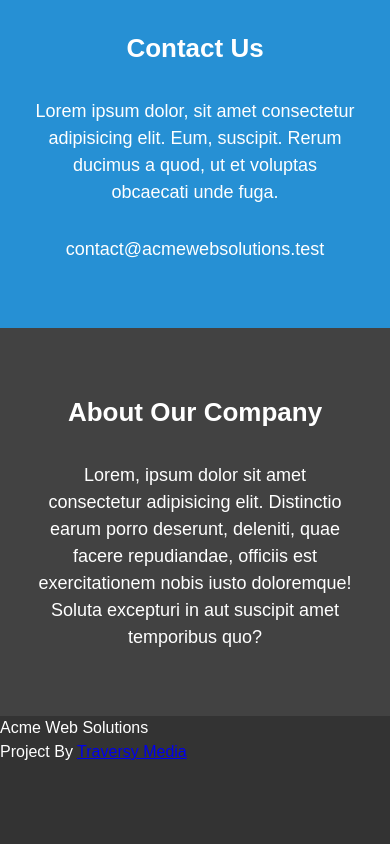
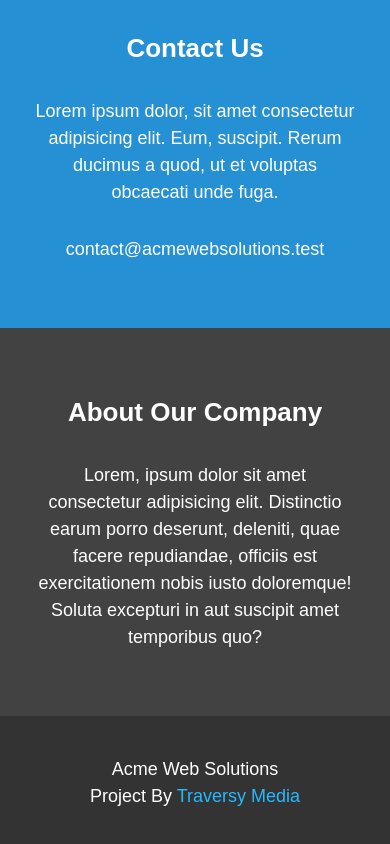
Before and after one commit to ostyyy/Flex-Adaptive-Layout, a plain HTML site: page index.html in a window 390 px wide. Shown: the part 4430-5274 px from the top of the page. Before the commit the page ends 5194 px from the top, so only its background shows below. Drawn offline with Linux system fonts and the light colour scheme.

Commit message:
Style footer

```diff
--- a/assets/css/style.css
+++ b/assets/css/style.css
@@ -190,8 +190,24 @@ h2 {
     margin: 30px 0;
 }
 
+/* ---- Footer ---- */
+footer {
+    display: flex;
+    text-align: center;
+    padding: 40px 0;
+}
+
+footer > div {
+    width: 50%;
+    font-size: 18px;
+}
+
+footer a {
+    color: #25baff;
+    text-decoration: none;
+}
+
 /* ---- Media ---- */
-
 @media (max-width: 700px) {
     /* ---- Section A ---- */
     .text-container {
@@ -224,4 +240,12 @@ h2 {
         width: 100%;
     }
 
+    /* ---- Footer ---- */
+    footer {
+        flex-direction: column;
+    }
+
+    footer > div {
+        width: 100%;
+    }
 }
```
